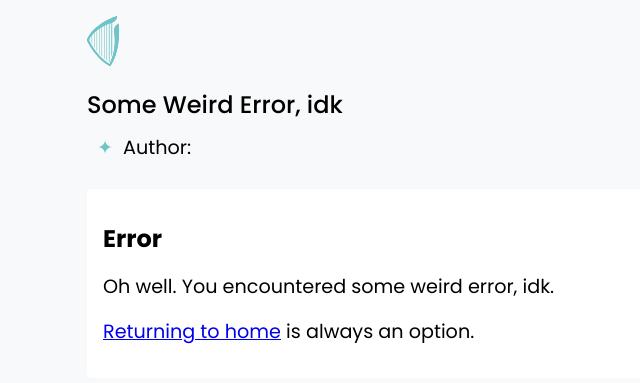
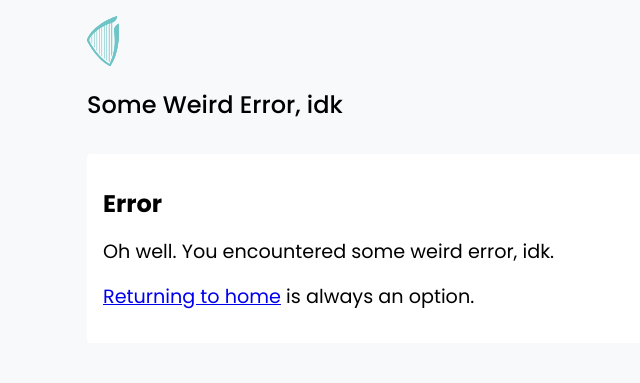
Before and after one commit to harp-lab/harp-lab.github.io, a Jekyll site: the page built from error.md, in a window 1280 px wide. Shown: the top 383 px of the page, without its empty margins (169-809 px from the left). Built offline with Jekyll 4.4.1, drawn with Linux system fonts in a browser that asks for light colours.

Commit message:
add the bland layout

```diff
--- /dev/null
+++ b/_layouts/bland.html
@@ -0,0 +1,33 @@
+<!DOCTYPE html>
+<html lang="{{ site.lang | default: 'en-US' }}">
+  <head>
+    <meta charset="UTF-8">
+    <meta name="viewport" content="width=device-width, initial-scale=1">
+    <title>{{ page.title }} </title>
+
+
+    <link rel="stylesheet" href="{{ '/assets/fonts/poppins/poppins.css' | relative_url }}">
+
+    <!-- Make sure this path points to the correct CSS location -->
+    <link rel="stylesheet" href="{{ '/assets/css/main.css' | relative_url }}">
+  </head>
+  <body>
+    <div class="content-container">
+      <div id="main-content">
+	<div class="blog-top">
+	  <a href="/"><img src="{{ '/assets/logo.svg' | relative_url }}" alt="HARP Lab Logo"></a>
+	  <!-- <h1>The <span class="harp-text">HARP</span> Lab</h1> -->
+	</div>
+	<article>
+	  <h1 class="post-title">
+	    {% if page.type == "paper" %}
+	    (<img src="/assets/paper-icon.svg" alt="GitHub Logo" style="vertical-align:middle; margin-right:0.4rem; max-height: 20px; margin-left: 4px; margin-right:1px; margin-left:0px;"> New Paper!)
+	    {% endif %}
+	    {{ page.title }}
+	  </h1>
+	  {{ content }}
+        </article>
+      </div>
+    </div>
+  </body>
+</html>
```
Also changed, not shown: error.md (+1 -1 lines).
